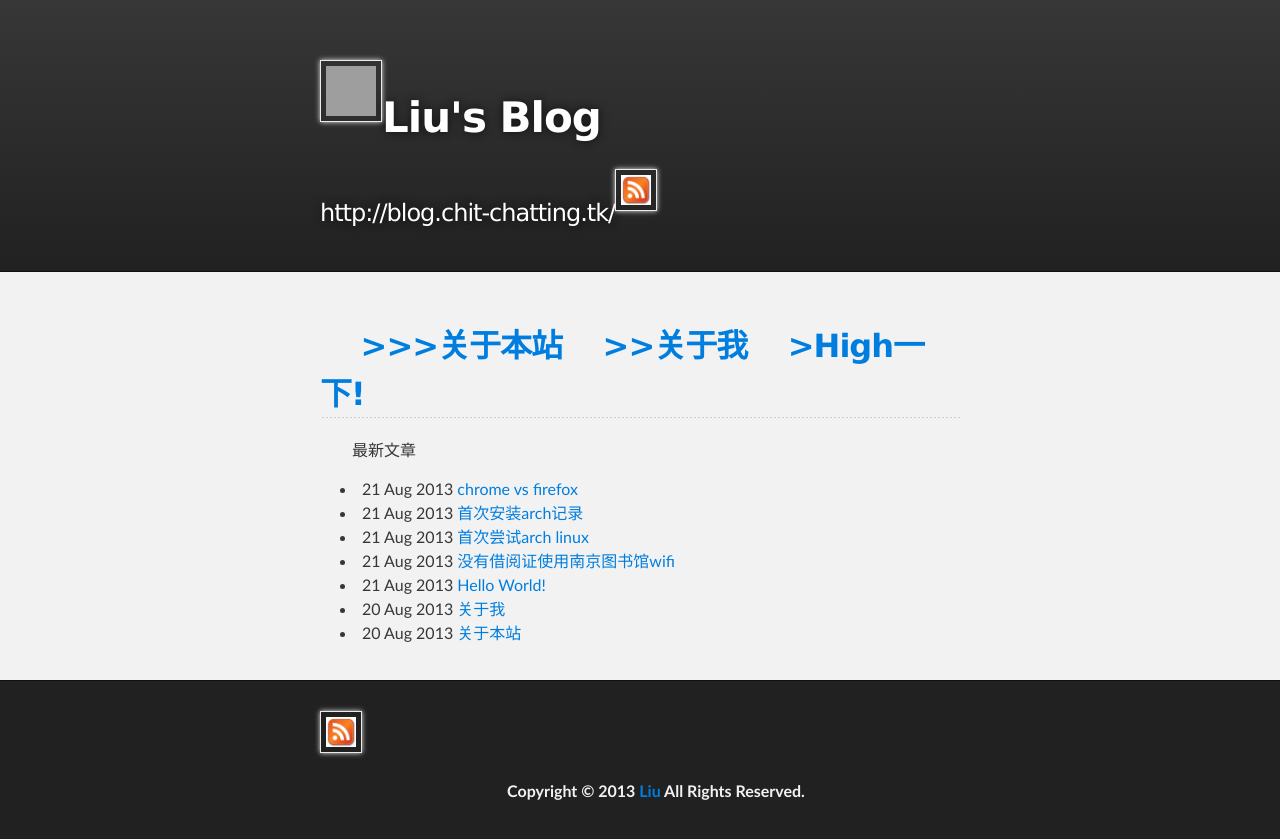
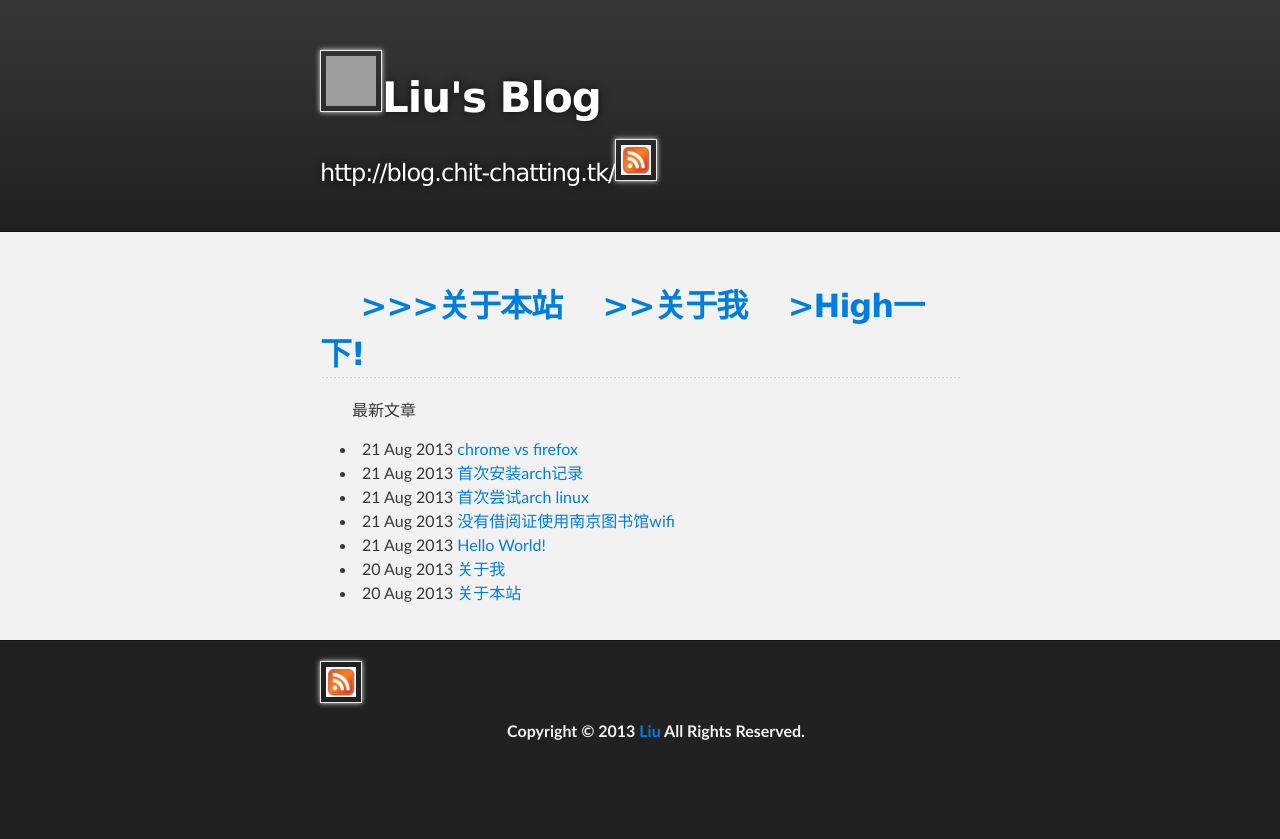
Before and after one commit to laurence6/blog, a Jekyll site: the page built from index.html, in a window 1280 px wide. Shown: the top 839 px of the page. Built offline with Jekyll 4.4.1, drawn with Linux system fonts in a browser that asks for light colours; grey boxes are pictures that could not be loaded.

Commit message:
Update css

```diff
--- a/stylesheets/stylesheet.css
+++ b/stylesheets/stylesheet.css
@@ -145,7 +145,6 @@
   margin: 0 auto;
   max-width: 739px;
   padding: 5px;
-  margin: 10px 0 10px 0;
   border: 1px solid #ebebeb;
 
   box-shadow: 0 0 5px #ebebeb;
```
